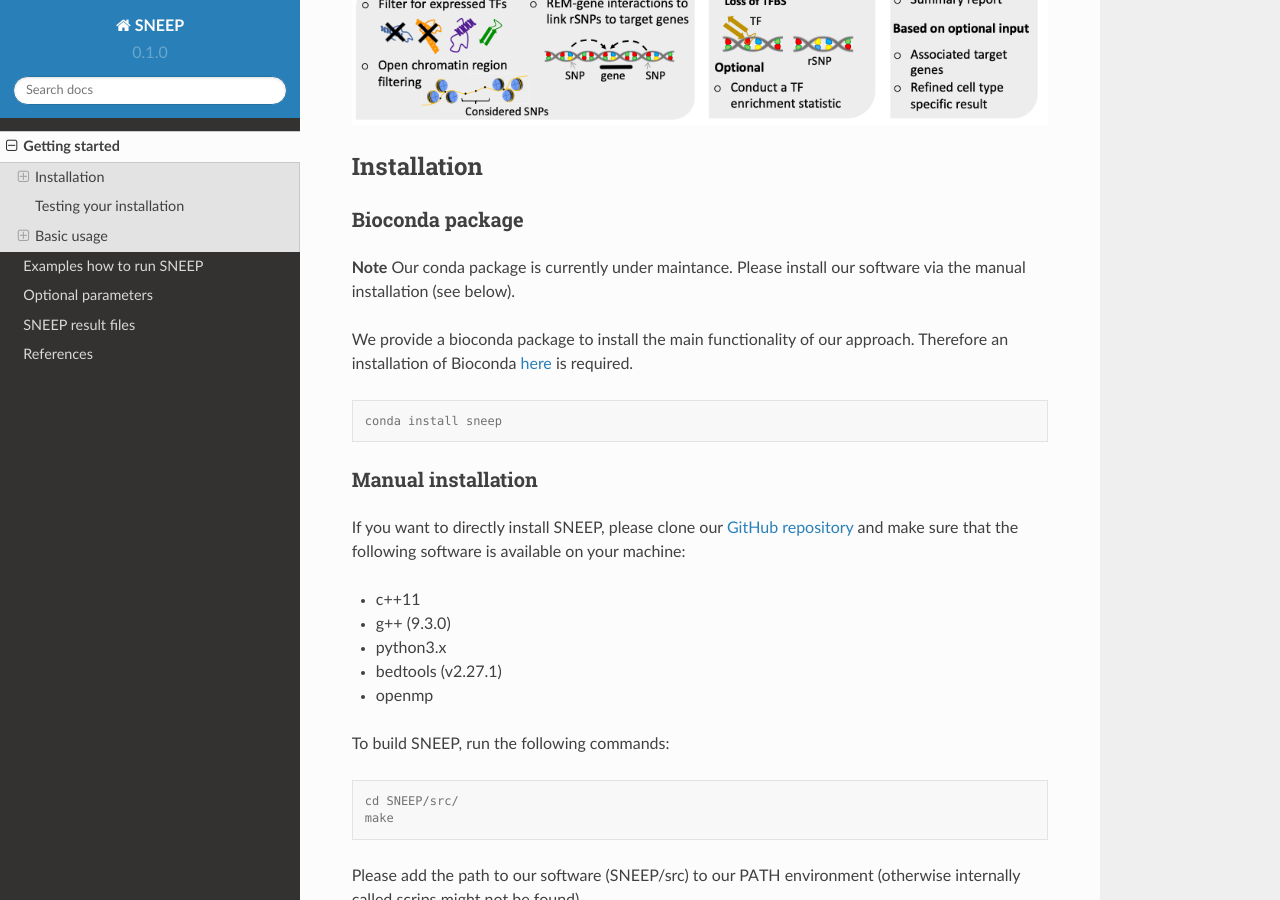
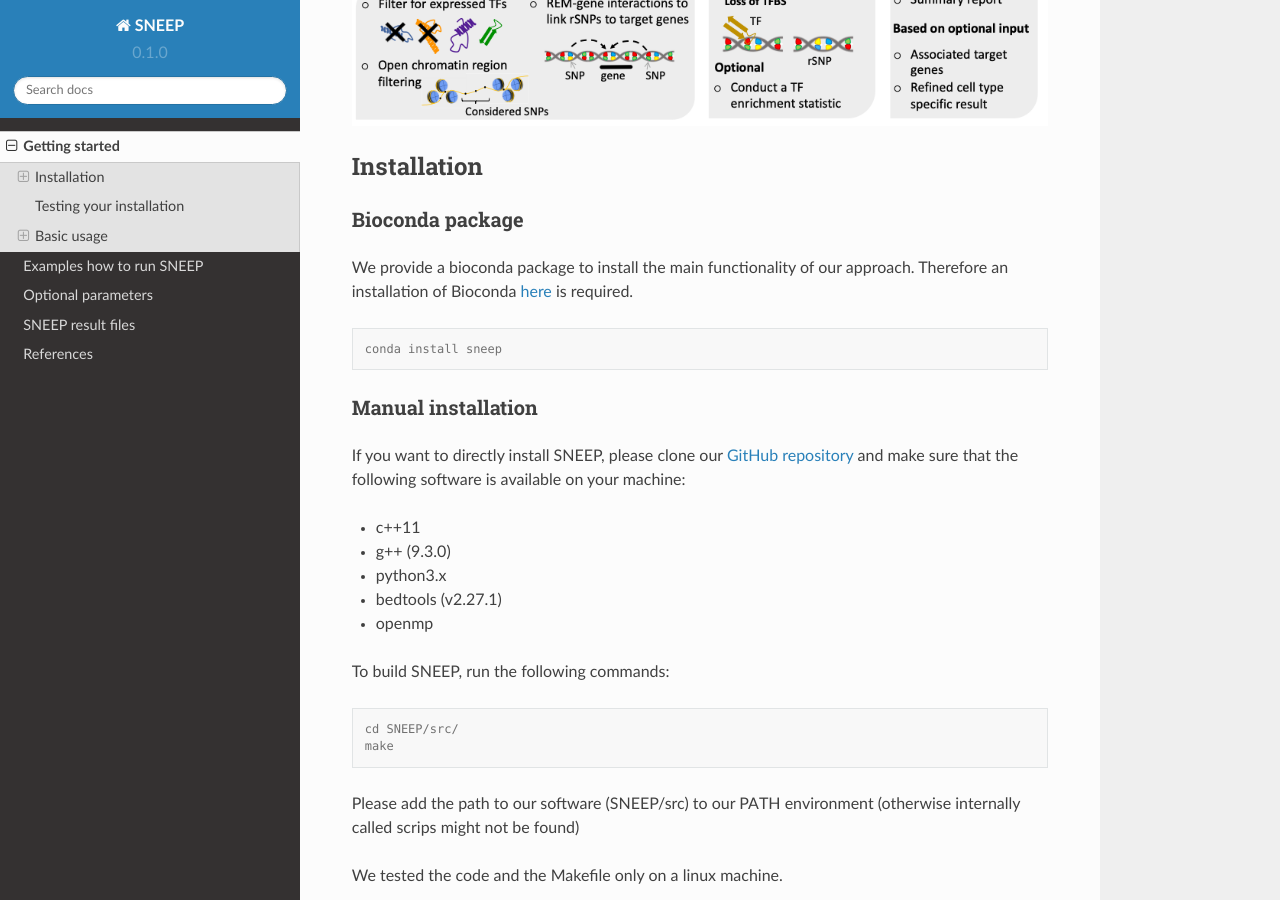
Before and after one commit to SchulzLab/SNEEP, a Sphinx documentation site: the page built from docs/gettingStarted.rst, in a window 1280 px wide and 900 px high, scrolled down 492 px. Built offline with Sphinx 7.4.7 and the Read the Docs theme 2.0.0, drawn with Linux system fonts in a browser that asks for light colours; pages that are not in the unit, such as notebooks, are missing from menus.

Commit message:
Update gettingStarted.rst

```diff
--- a/docs/gettingStarted.rst
+++ b/docs/gettingStarted.rst
@@ -14,7 +14,6 @@
 
 Bioconda package
 -----------------
-**Note** Our conda package is currently under maintance. Please install our software via the manual installation (see below).
 
 We provide a bioconda package to install the main functionality of our approach. Therefore an installation of  Bioconda `here <https://bioconda.github.io/>`_ is required.
 
```
